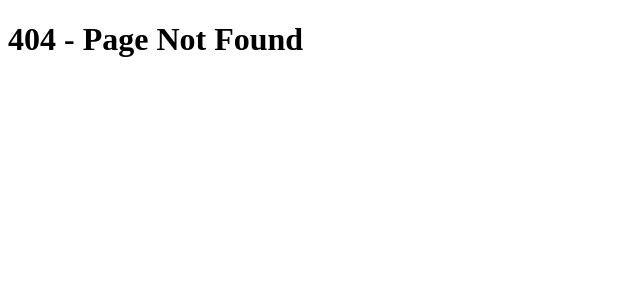
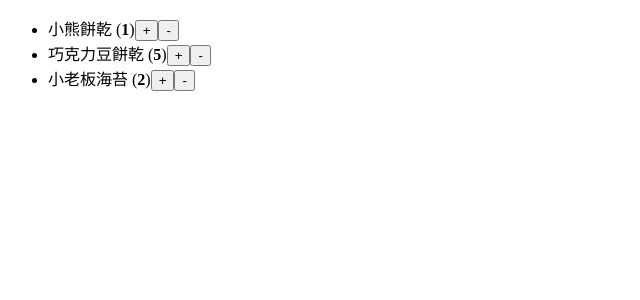
Before and after one commit to yanniao0827/React, a Next.js app: page /cs-0606/shopping-cart in a window 1280 px wide. Before the commit this address had no page. Shown: the top 300 px of the page, without its empty margins (0-640 px from the left). Built offline with nearby package versions, Linux system fonts and the light colour scheme.

Commit message:
簡易購物車

```diff
--- /dev/null
+++ b/pages/cs-0606/shopping-cart.js
@@ -0,0 +1,73 @@
+import { useState } from 'react';
+
+const initialProducts = [
+  {
+    id: 0,
+    name: '小熊餅乾',
+    count: 1,
+  },
+  {
+    id: 1,
+    name: '巧克力豆餅乾',
+    count: 5,
+  },
+  {
+    id: 2,
+    name: '小老板海苔',
+    count: 2,
+  },
+];
+
+export default function ShoppingCart() {
+  const [products, setProducts] = useState(initialProducts);
+  const handleIncrease = (id) => {
+    const newProducts = products.map((v, i) => {
+      if (v.id === id) return { ...v, count: v.count + 1 };
+      else return v;
+    });
+    setProducts(newProducts);
+  };
+
+  const handleDecrease = (id) => {
+    const newProducts = products.map((v, i) => {
+      if (v.id === id) return { ...v, count: v.count - 1 };
+      else return v;
+    });
+    setProducts(newProducts);
+  };
+
+  const handleRemove = (id) => {
+    const newProducts = products.filter((v) => {
+      return v.id != id;
+    });
+    setProducts(newProducts);
+  };
+  return (
+    <ul>
+      {products.map((product) => (
+        <li key={product.id}>
+          {product.name} (<b>{product.count}</b>)
+          <button
+            onClick={() => {
+              handleIncrease(product.id);
+            }}
+          >
+            +
+          </button>
+          <button
+            onClick={() => {
+              const nextProductCount = product.count - 1;
+              if (nextProductCount === 0) {
+                handleRemove(product.id);
+              } else {
+                handleDecrease(product.id);
+              }
+            }}
+          >
+            -
+          </button>
+        </li>
+      ))}
+    </ul>
+  );
+}
```
